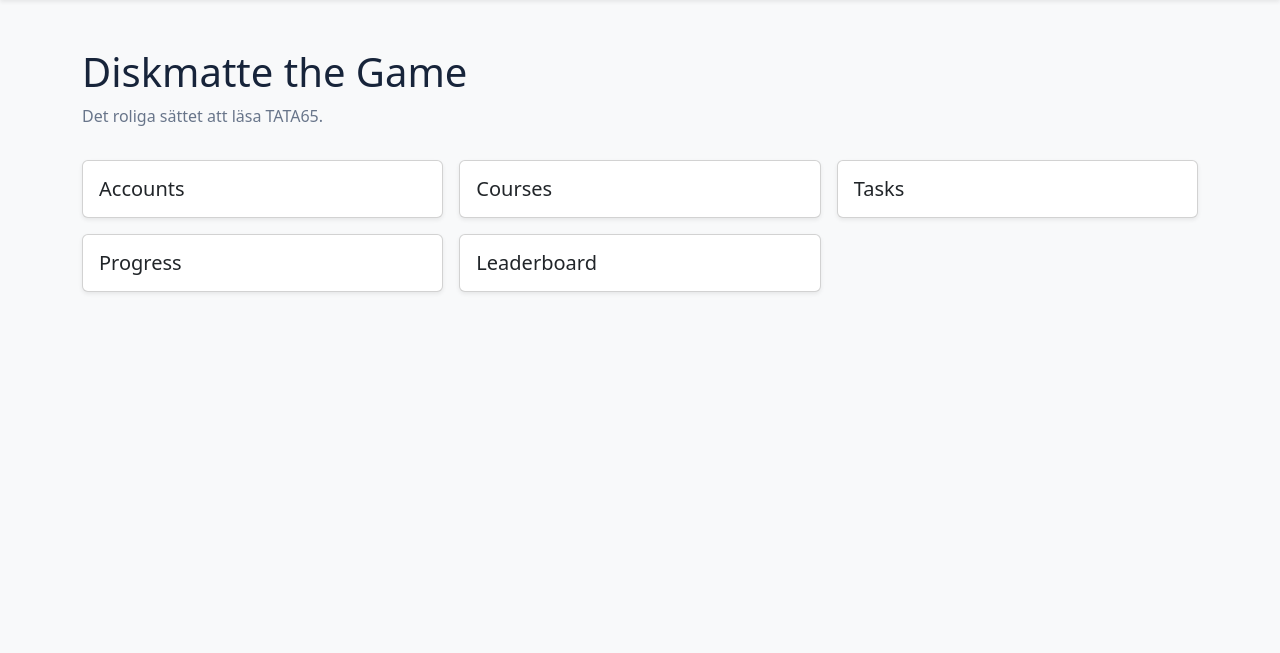
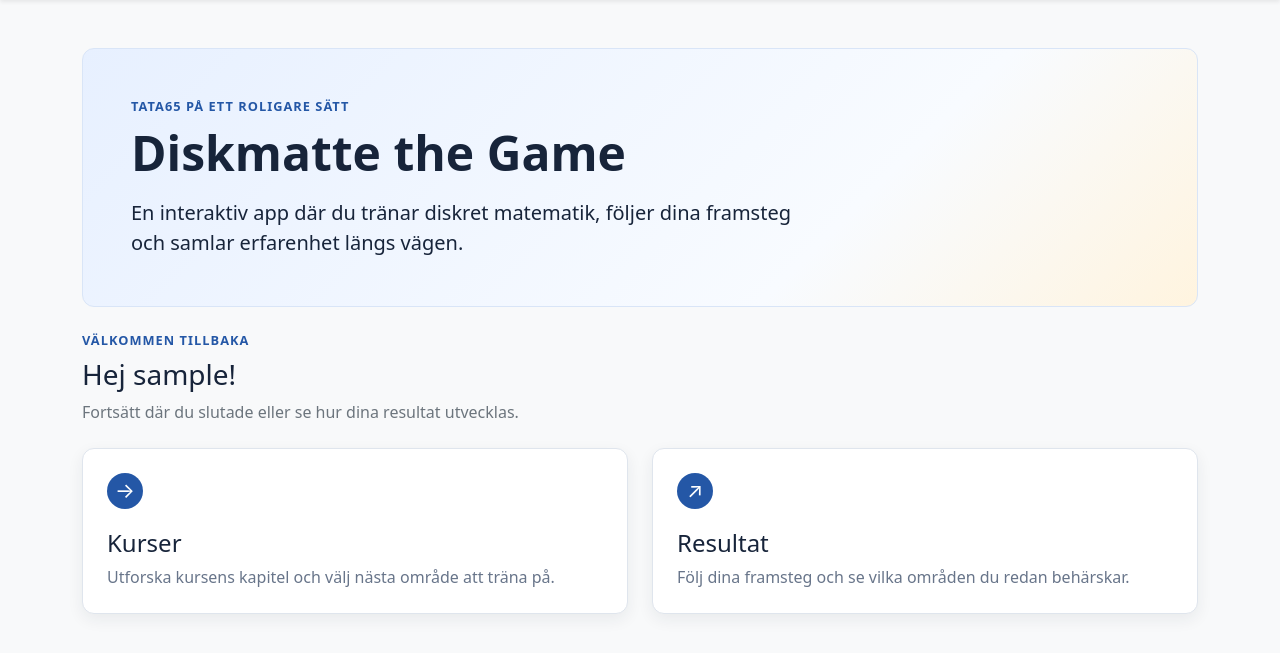
Before and after one commit to ToglivvilgoT/diskmatte-the-game, a Django app: page / in a window 1280 px wide. Shown: the part 56-709 px from the top of the page. Run offline with Django 5.2, Linux system fonts and the light colour scheme; the visitor is signed in with stand-in values (Sample User, id 1); data that the repository does not hold is empty.

Commit message:
feat: update home screen

```diff
--- a/diskmatte-the-game/static/css/app.css
+++ b/diskmatte-the-game/static/css/app.css
@@ -15,6 +15,67 @@ body {
 .page-header p {
     color: var(--diskmatte-muted);
     max-width: 46rem;
+}
+
+.home-hero {
+    background: linear-gradient(135deg, #e7f0ff 0%, #f8fbff 68%, #fff4df 100%);
+    border: 1px solid #d9e5f7;
+    border-radius: 0.75rem;
+}
+
+.home-hero .lead {
+    max-width: 42rem;
+}
+
+.home-kicker {
+    color: var(--diskmatte-primary);
+    font-size: 0.8rem;
+    font-weight: 700;
+    letter-spacing: 0.08em;
+    text-transform: uppercase;
+}
+
+.home-action-card {
+    display: block;
+    padding: 1.5rem;
+    color: var(--diskmatte-ink);
+    background: #ffffff;
+    border: 1px solid #dfe5ed;
+    border-radius: 0.75rem;
+    box-shadow: 0 0.35rem 1rem rgba(23, 36, 58, 0.07);
+    text-decoration: none;
+    transition: transform 150ms ease, box-shadow 150ms ease, border-color 150ms ease;
+}
+
+.home-action-card:hover {
+    color: var(--diskmatte-ink);
+    border-color: var(--diskmatte-primary);
+    box-shadow: 0 0.6rem 1.4rem rgba(23, 36, 58, 0.12);
+    transform: translateY(-0.2rem);
+}
+
+.home-action-card p {
+    color: var(--diskmatte-muted);
+}
+
+.home-action-icon {
+    display: inline-flex;
+    align-items: center;
+    justify-content: center;
+    width: 2.25rem;
+    height: 2.25rem;
+    margin-bottom: 1.25rem;
+    color: #ffffff;
+    background: var(--diskmatte-primary);
+    border-radius: 50%;
+    font-size: 1.3rem;
+}
+
+.home-signin {
+    max-width: 42rem;
+    background: #ffffff;
+    border-left: 0.35rem solid var(--diskmatte-primary);
+    box-shadow: 0 0.35rem 1rem rgba(23, 36, 58, 0.07);
 }
 
 .content-narrow {
--- a/diskmatte-the-game/templates/home.html
+++ b/diskmatte-the-game/templates/home.html
@@ -1,21 +1,45 @@
 {% extends "base.html" %}
 
-{% block title %}Home | Diskmatte{% endblock %}
+{% block title %}Hem | Diskmatte{% endblock %}
 
 {% block content %}
-<div class="page-header">
-    <h1>Diskmatte the Game</h1>
-    <p>Det roliga sättet att läsa TATA65.</p>
-</div>
-<div class="row g-3">
-        {% for app in apps %}
-            <div class="col-sm-6 col-lg-4">
-                <a class="card h-100 text-decoration-none shadow-sm" href="{{ app.url }}">
-                    <div class="card-body">
-                        <h2 class="h5 text-dark mb-0">{{ app.name }}</h2>
-                    </div>
-                </a>
-            </div>
-        {% endfor %}
-</div>
+<section class="home-hero p-4 p-md-5 mb-4">
+    <p class="home-kicker mb-2">TATA65 på ett roligare sätt</p>
+    <h1 class="display-5 fw-bold mb-3">Diskmatte the Game</h1>
+    <p class="lead mb-0">En interaktiv app där du tränar diskret matematik, följer dina framsteg och samlar erfarenhet längs vägen.</p>
+</section>
+
+{% if user.is_authenticated %}
+    <section class="mb-4">
+        <p class="home-kicker mb-2">Välkommen tillbaka</p>
+        <h2 class="h3 mb-2">Hej {{ user.username }}!</h2>
+        <p class="text-secondary mb-0">Fortsätt där du slutade eller se hur dina resultat utvecklas.</p>
+    </section>
+    <div class="row g-4">
+        <div class="col-md-6">
+            <a class="home-action-card h-100" href="{% url 'courses:course-list' %}">
+                <span class="home-action-icon" aria-hidden="true">&#8594;</span>
+                <h3 class="h4">Kurser</h3>
+                <p class="mb-0">Utforska kursens kapitel och välj nästa område att träna på.</p>
+            </a>
+        </div>
+        <div class="col-md-6">
+            <a class="home-action-card h-100" href="{% url 'progress:index' %}">
+                <span class="home-action-icon" aria-hidden="true">&#8599;</span>
+                <h3 class="h4">Resultat</h3>
+                <p class="mb-0">Följ dina framsteg och se vilka områden du redan behärskar.</p>
+            </a>
+        </div>
+    </div>
+{% else %}
+    <section class="home-signin p-4 p-md-5">
+        <p class="home-kicker mb-2">Redo att börja?</p>
+        <h2 class="h3 mb-2">Logga in för att spela</h2>
+        <p class="text-secondary mb-4">Logga in för att komma åt kurserna och spara dina resultat.</p>
+        <div class="d-flex flex-wrap gap-2">
+            <a class="btn btn-primary" href="{% url 'accounts:login' %}">Logga in</a>
+            <a class="btn btn-outline-primary" href="{% url 'accounts:register' %}">Skapa konto</a>
+        </div>
+    </section>
+{% endif %}
 {% endblock %}
```
